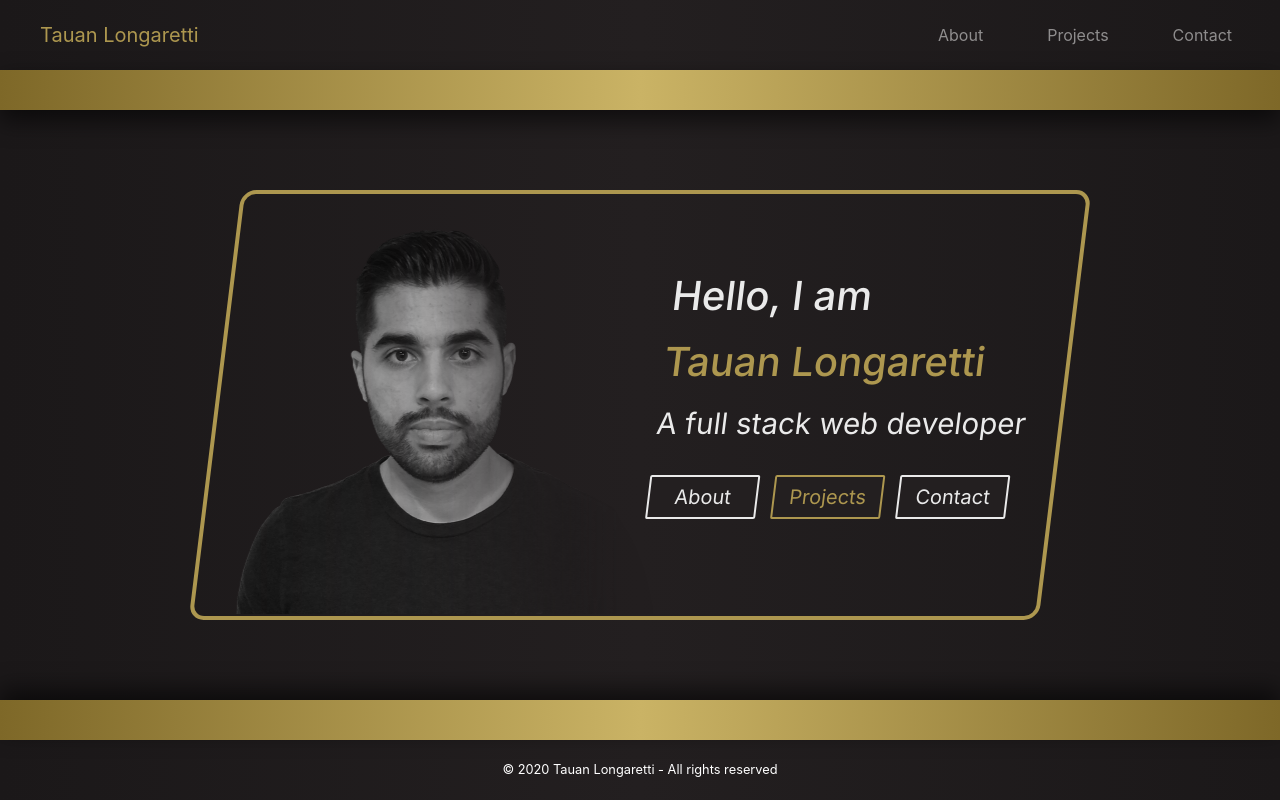
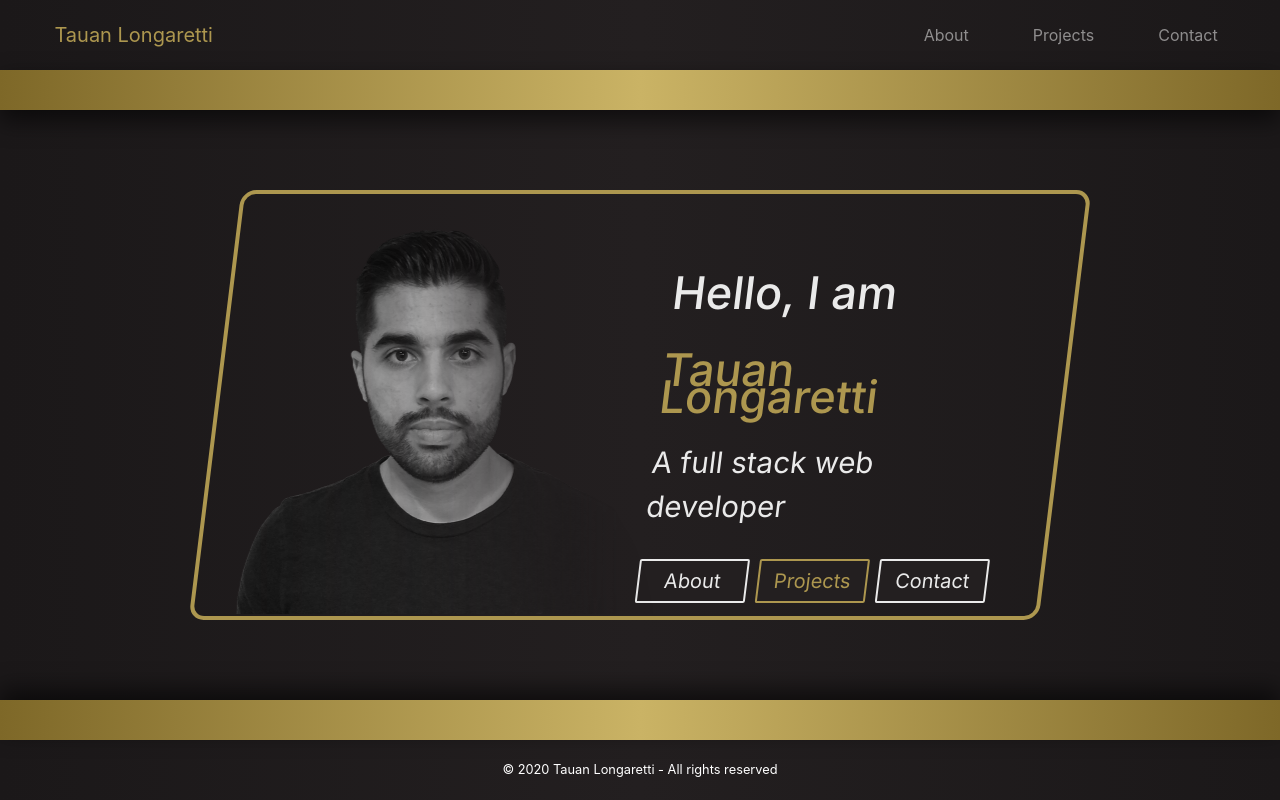
Before and after one commit to tauanlongaretti/portfolio, a React (Create React App) app: page / in a window 1280 px wide. Built offline with nearby package versions, Linux system fonts and the light colour scheme.

Commit message:
home component fully responssive with nav fix

```diff
--- a/src/App.css
+++ b/src/App.css
@@ -73,6 +73,10 @@
 }
 
 /* Navigation Bar */
+nav.navbar {
+  margin: 0 3%;
+}
+
 .nav-bar {
   height: 70px;
 }
@@ -108,7 +112,7 @@
 
   button.nav-button.navbar-toggler {
     position: absolute;
-    left: 95%;
+    right: 0;
   }
 
   .nav-menu-items {
@@ -254,40 +258,65 @@
 
 /* Home */
 .home-wrapper {
-  width: 90%;
+  display: flex;
+  flex-direction: column;
+  width: 100%;
   border: 4px solid var(--light-accent);
   border-radius: 15px;
-  padding-top: 50px;
+  padding-top: 3vw;
   margin: auto;
 }
 
+.profile-mob {
+  width: 95%;
+  margin: -15vw 4% 0vw 1%;
+}
+
 .profile-picture {
+  margin-top: -5vw;
   width: 100%;
   object-fit: cover;
 }
 
+.home-mob {
+  text-align: center;
+  margin: 2vw auto 0;
+}
+
+.home-mob-header {
+  font-size: 4.5vw;
+  margin-bottom: 8vw;
+}
+
+.home-tablet {
+  display: none;
+}
+
 .home-header {
-  padding-top: 20px;
+  padding-top: 4%;
   line-height: 0.6;
-  margin-bottom: 30px;
+  margin-bottom: 5%;
+  font-size: 4.4vw;
+  text-align: center;
 }
 
 .home-text {
   margin: 15px 0px 20px;
-  font-size: 29.5px;
-  text-align: left;
+  font-size: 3.4vw;
 }
 
 .home-right-section {
-  margin: -5px 15px 0 0;
+  margin: auto;
+  padding: 0;
+  text-align: center;
 }
 
 .white-button {
-  font-size: 20px;
-  padding: 5px 8px;
-  width: 110px;
+  font-size: 5vw;
+  padding: 5px 0;
+  width: 25vw;
   text-align: center;
-  margin: 10px 15px 0px 0px;
+  margin: 5vw 0;
   color: var(--light-color);
   background-color: var(--dark-color);
   border: 2px solid var(--light-color);
@@ -302,11 +331,11 @@
 }
 
 .gold-button {
-  font-size: 20px;
-  padding: 5px 8px;
-  width: 110px;
+  font-size: 5vw;
+  padding: 5px 0px;
+  width: 25vw;
   text-align: center;
-  margin: 10px 15px 0px 0px;
+  margin: 5vw 2vw;
   color: var(--light-accent);
   background-color: var(--dark-color);
   border: 2px solid var(--light-accent);
@@ -320,11 +349,55 @@
   font-weight: 500;
 }
 
+@media (min-width: 600px) {
+  .home-wrapper {
+    width: 90%;
+    flex-direction: row;
+  }
+
+  .home-mob {
+    display: none;
+  }
+
+  .home-tablet {
+    display: block;
+  }
+
+  .home-right-section {
+    padding: 0 3vw 6vw 0;
+  }
+
+  .home-header {
+    font-size: 4vw;
+    text-align: left;
+  }
+
+  .home-text {
+    font-size: 3vw;
+    text-align: left;
+  }
+
+  .white-button {
+    font-size: 2.3vw;
+    padding: 5px 0;
+    width: 12vw;
+    margin: 10px 1vw 0px 0px;
+  }
+
+  .gold-button {
+    font-size: 2.3vw;
+    padding: 5px 0px;
+    width: 12vw;
+    margin: 10px 1vw 0px 0px;
+  }
+}
+
 @media (min-width: 992px) {
   .home-wrapper {
     height: 430px;
     width: 850px;
     transform: skew(-7deg);
+    padding-top: 50px;
   }
 
   .profile-picture {
@@ -335,8 +408,32 @@
     transform: skew(7deg);
   }
 
+  .home-header {
+    padding-top: 20px;
+    font-size: 45px;
+    margin-bottom: 30px;
+  }
+
+  .home-text {
+    margin: 15px 0px 20px;
+    font-size: 29.5px;
+    text-align: left;
+  }
+
   .home-right-section {
-    margin: 20px 15px 0 0;
+    margin: 15px 15px 0 0;
+  }
+
+  .white-button {
+    font-size: 20px;
+    width: 110px;
+    margin: 10px 10px 0px 0px;
+  }
+
+  .gold-button {
+    font-size: 20px;
+    width: 110px;
+    margin: 10px 10px 0px 0px;
   }
 }
 
--- a/src/components/Home.js
+++ b/src/components/Home.js
@@ -1,17 +1,22 @@
 import React from "react";
 import { Link } from "react-router-dom";
 import ProfilePic from "../assets/ProfilePic.png";
+import ProfileMob from "../assets/ProfileMob.png";
 
 const Home = () => {
   return (
-    <div className="d-flex home-wrapper">
-      <div>
+    <div className="home-wrapper">
+      <div className="home-mob">
+        <h1 className="light-text home-mob-header">Full Stack Web Developer</h1>
+        <img src={ProfileMob} className="profile-mob" />
+      </div>
+      <div className="home-tablet">
         <img src={ProfilePic} className="profile-picture" />
       </div>
       <div className="home-right-section">
-        <div>
+        <div className="home-tablet">
           <h1 className="light-text home-header">Hello, I am</h1>
-          <h1 className="gold-text">Tauan Longaretti</h1>
+          <h1 className="gold-text home-header">Tauan Longaretti</h1>
           <p className="light-text home-text">A full stack web developer</p>
         </div>
         <div className="home-buttons d-flex justify-content-between">
--- a/src/components/Navigation.js
+++ b/src/components/Navigation.js
@@ -19,7 +19,7 @@ const Navigation = () => {
   };
   return (
     <div className={`nav-wrapper ${setNavStyle()}`}>
-      <Navbar className="nav-bar mx-4" variant="dark" expand="lg">
+      <Navbar className="nav-bar" variant="dark" expand="lg">
         <Navbar.Brand href="/" className="home-link">
           Tauan Longaretti
         </Navbar.Brand>
--- a/src/layout/Structure.js
+++ b/src/layout/Structure.js
@@ -7,7 +7,7 @@ const Structure = () => {
   return (
     <div className="component-wrap">
       <Navigation />
-      <main className="z-0 m-auto">
+      <main className="z-0 p-3 m-auto">
         <Routes />
       </main>
       <Footer />
```
Also changed, not shown: src/assets/ProfileMob.png (added).
